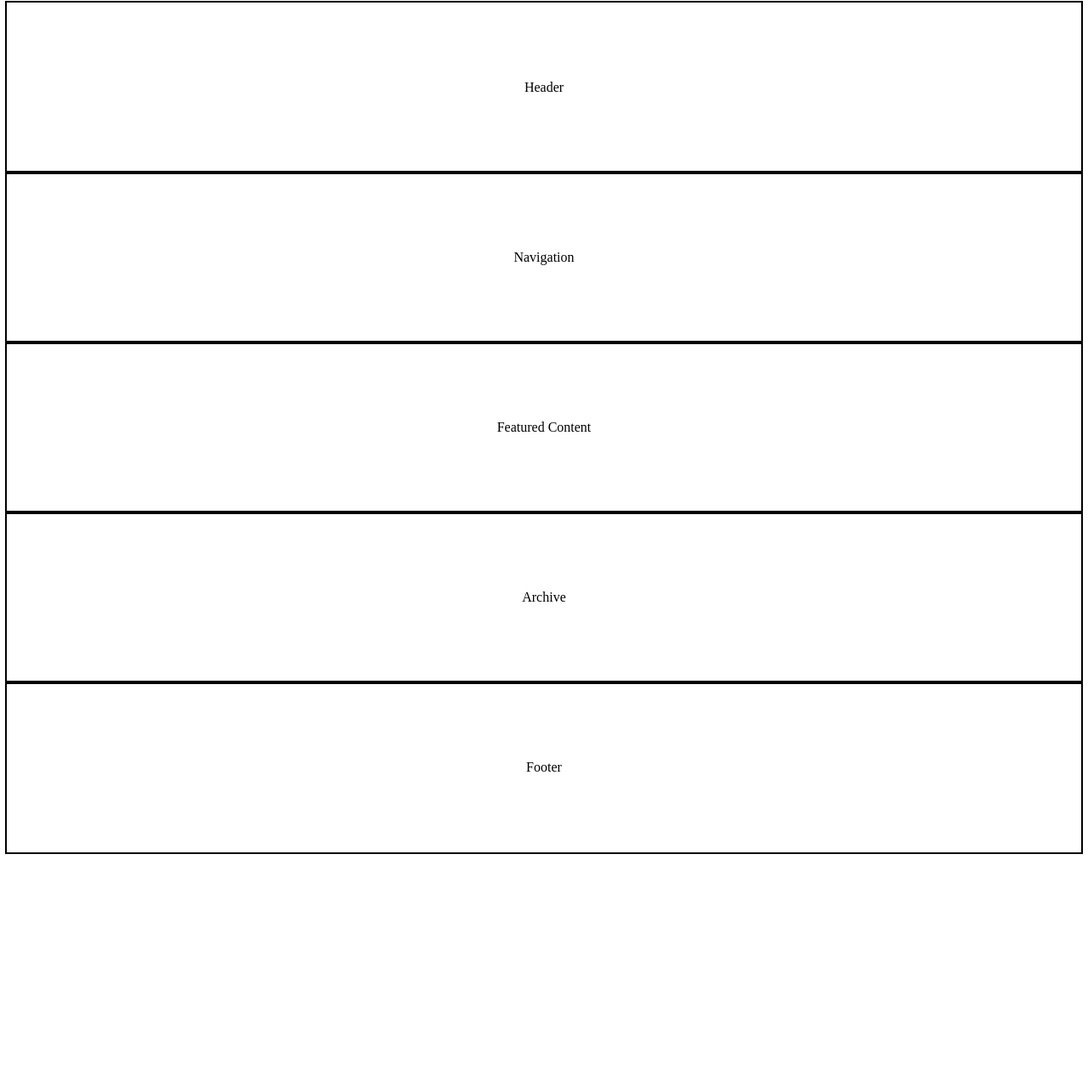
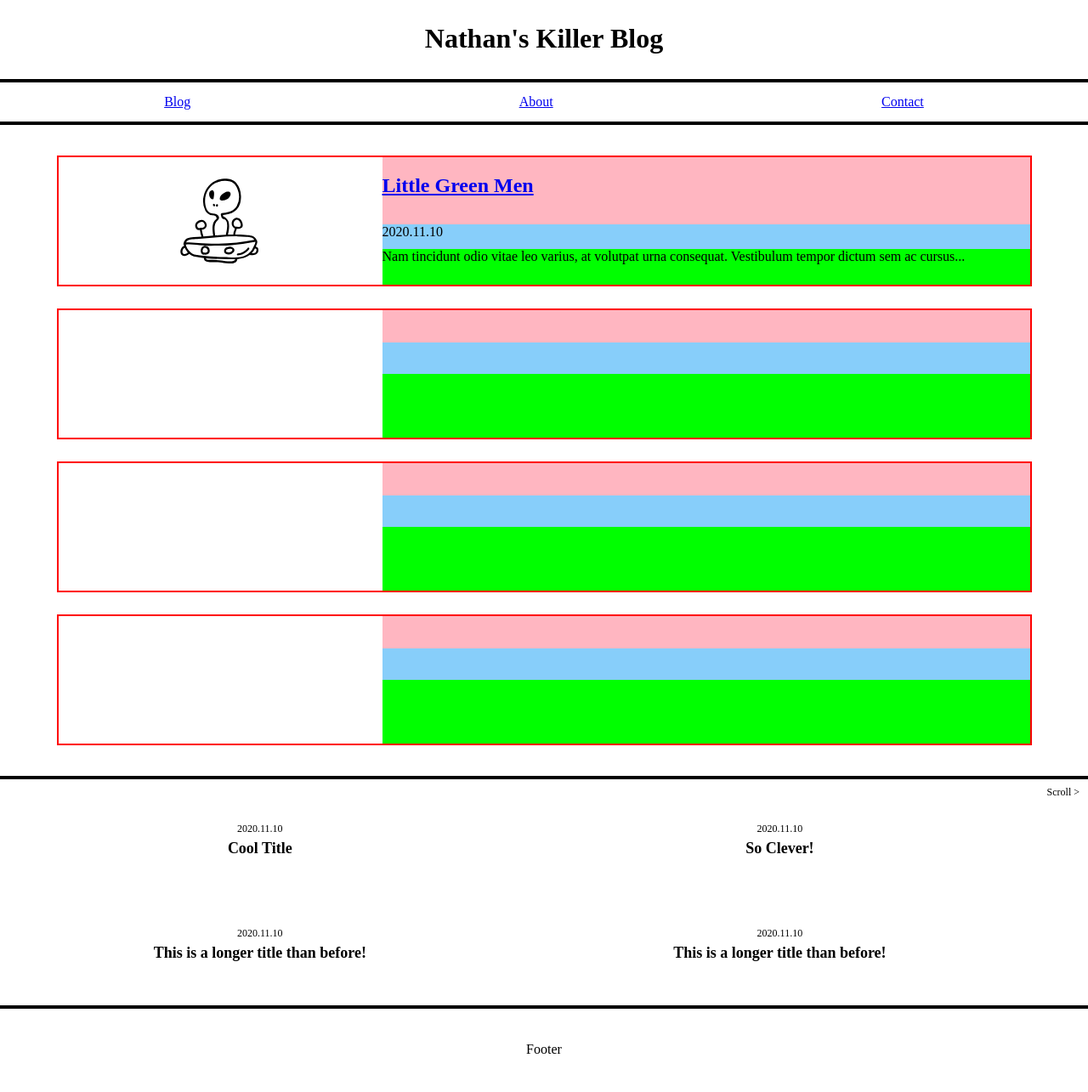
Before and after one commit to nmHolman/blog-concept, a plain HTML site: page index.html in a window 1280 px wide. Shown: the part 5-1290 px from the top of the page at 85% size. Before the commit the page ends 1016 px from the top, so only its background shows below. Drawn offline with Linux system fonts and the light colour scheme.

Commit message:
Add card css

```diff
--- a/index.html
+++ b/index.html
@@ -12,10 +12,86 @@
     </head>
     <body>
         <div class="container">
-            <header class="header">Header</header>
-            <nav class="nav">Navigation</nav>
-            <section class="feature">Featured Content</section>
-            <aside class="archive">Archive</aside>
+            <header class="header">
+                <h1>Nathan's Killer Blog</h1>
+            </header>
+
+            <nav class="nav" id="nav">
+                <a href="#" id="blog-link">Blog</a>
+                <a href="#" id="about-link">About</a>
+                <a href="#" id="contact-link">Contact</a>
+            </nav>
+
+            <section class="feature">
+                <div class="card">
+                    <div id="card-thumbnail"><img src="resources/images/alien-ufo.svg" alt=""></div>
+                    <div id="card-title">
+                        <h2>
+                            <a href="#">
+                                Little Green Men
+                            </a>
+                        </h2>
+                    </div>
+                    <time datetime="2020-11-10" id="card-date">2020.11.10</time>
+                    <summary id="card-summary">Nam tincidunt odio vitae leo varius, at volutpat urna consequat. Vestibulum tempor dictum sem ac cursus...</summary>
+                </div>
+
+                <div class="card">
+                    <div id="card-thumbnail"></div>
+                    <div id="card-title"></div>
+                    <time datetime="2020-11-10" id="card-date"></time>
+                    <summary id="card-summary"></summary>
+                </div>
+
+                <div class="card">
+                    <div id="card-thumbnail"></div>
+                    <div id="card-title"></div>
+                    <time datetime="2020-11-10" id="card-date"></time>
+                    <summary id="card-summary"></summary>
+                </div>
+
+                <div class="card">
+                    <div id="card-thumbnail"></div>
+                    <div id="card-title"></div>
+                    <time datetime="2020-11-10" id="card-date"></time>
+                    <summary id="card-summary"></summary>
+                </div>
+
+            </section>
+
+            <section class="archive">
+                <div id="scroll">Scroll ></div>
+                <div class="archive-card">
+                    <time id="card-date" datetime="#">2020.11.10</time>
+                    <div id="card-title">Cool Title</div>
+                </div>
+
+                <div class="archive-card">
+                    <time id="card-date" datetime="#">2020.11.10</time>
+                    <div id="card-title">This is a longer title than before!</div>
+                </div>
+
+                <div class="archive-card">
+                    <time id="card-date" datetime="#">2020.11.10</time>
+                    <div id="card-title">So Clever!</div>
+                </div>
+
+                <div class="archive-card">
+                    <time id="card-date" datetime="#">2020.11.10</time>
+                    <div id="card-title">This is a longer title than before!</div>
+                </div>
+
+                <div class="archive-card">
+                    <time id="card-date" datetime="#">2020.11.10</time>
+                    <div id="card-title">So Clever!</div>
+                </div>
+
+                <div class="archive-card">
+                    <time id="card-date" datetime="#">2020.11.10</time>
+                    <div id="card-title">So Clever!</div>
+                </div>
+            </section>
+
             <footer class="footer">Footer</footer>
         </div>
     </body>
--- /dev/null
+++ b/resources/css/cards.css
@@ -0,0 +1,64 @@
+.card {
+    display: grid;
+    grid-template-columns: repeat(3, 1fr);
+    grid-row: auto auto auto auto;
+    grid-template-areas:
+        "tn ti ti"
+        "tn dt dt"
+        "tn desc desc"
+        "tn desc desc"
+    ;
+
+    outline: 2px solid red;
+    height: 150px;
+    width: 90%;
+    margin: 15px 0px;
+}
+
+.card #card-thumbnail {
+    grid-area: tn;
+    display: flex;
+    justify-content: center;
+    align-items: center;
+}
+
+.card #card-title {
+    grid-area: ti;
+    background-color: lightpink;
+}
+
+.card #card-date {
+    grid-area: dt;
+    background-color: lightskyblue;
+}
+
+.card #card-summary {
+    grid-area: desc;
+    background-color: lime;
+}
+
+.archive-card {
+    display: flex;
+    flex-shrink: 0;
+    flex-direction: column;
+    align-items: center;
+    justify-content: center;
+    height: 45%;
+    width: 47vw;
+    padding: 5px 5px;
+}
+
+.archive-card #card-date{
+    font-size: 12px;
+    font-weight: 500;
+    text-align: center;
+    line-height: 2;
+
+}
+
+.archive-card #card-title {
+    font-size: 18px;
+    font-weight: 600;
+    text-align: center;
+    line-height: 1.25;
+}
--- a/resources/css/main.css
+++ b/resources/css/main.css
@@ -1,9 +1,17 @@
+@import 'cards.css';
+
+html, body {
+    margin: 0px;
+}
+
 .container {
+    margin: 0px;
+    min-height: 100vh;
     display: grid;
     width: 100%;
     justify-content: center;
     grid-template-columns: repeat(4, 1fr);
-    grid-template-rows: 200px 200px 200px 200px 200px;
+    grid-template-rows: auto auto 1fr auto auto;
     grid-template-areas:
         "hd hd hd hd"
         "nav nav nav nav"
@@ -11,11 +19,11 @@
         "ar ar ar ar"
         "ft ft ft ft"
     ;
-
 }
 
 .header {
     grid-area: hd;
+    height: 100px;
     display: flex;
     justify-content: center;
     align-items: center;
@@ -23,9 +31,10 @@
 }
 
 .nav {
+    height: 50px;
     grid-area: nav;
     display: flex;
-    justify-content: center;
+    justify-content: space-around;
     align-items: center;
     outline: 2px solid black;
 }
@@ -33,21 +42,35 @@
 .feature {
     grid-area: feat;
     display: flex;
-    justify-content: center;
+    flex-direction: column;
+    justify-content: space-around;
     align-items: center;
     outline: 2px solid black;
+    padding: 25px 5px;
 }
 
 .archive {
     grid-area: ar;
     display: flex;
-    justify-content: center;
-    align-items: center;
+    overflow: auto;
+    flex-direction: column;
+    flex-wrap: wrap;
+    height: 250px;
+    justify-content: flex-start;
+    padding: 10px 0px;
     outline: 2px solid black;
+}
+
+.archive #scroll {
+    position: absolute;
+    font-size: 12px;
+    right: 10px;
+    margin: auto;
 }
 
 .footer {
     grid-area: ft;
+    height: 100px;
     display: flex;
     justify-content: center;
     align-items: center;
```
Also changed, not shown: pages/about.html (added), pages/contact.html (added), resources/images/alien-ufo.svg (added).
